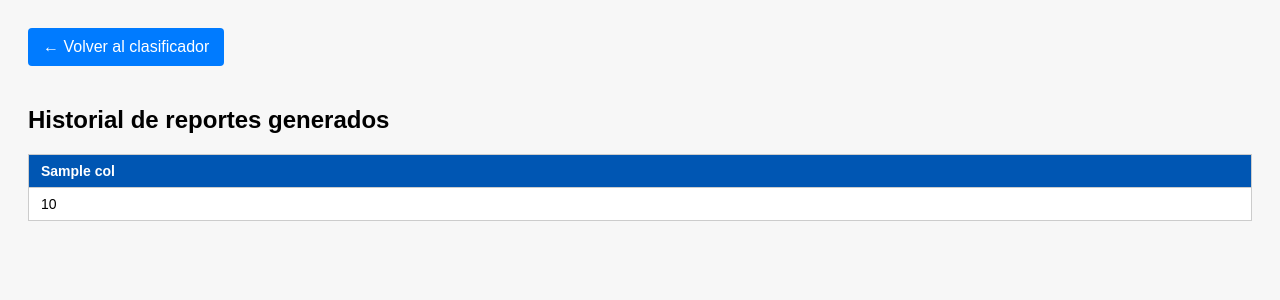
After one commit to MdeMalo/COIL, a Python web app: template templates/historial.html in a window 1280 px wide. The commit adds this page. Shown: the top 300 px of the page. Run offline with Jinja, Linux system fonts and the light colour scheme; the template is opened without the code that fills it: most values are stand-ins (such as "Sample title", 1, 10 or a date in 2020).

Commit message:
Implemetacion de historial con consultas en la base de datos

```diff
--- /dev/null
+++ b/templates/historial.html
@@ -0,0 +1,80 @@
+<!DOCTYPE html>
+<html lang="es">
+<head>
+    <meta charset="UTF-8">
+    <title>Historial de Reportes</title>
+    <style>
+        body {
+            font-family: Arial, sans-serif;
+            padding: 20px;
+            background: #f7f7f7;
+        }
+        table {
+            width: 100%;
+            border-collapse: collapse;
+            background: white;
+        }
+        th, td {
+            padding: 8px 12px;
+            border: 1px solid #ccc;
+            font-size: 14px;
+        }
+        th {
+            background: #0056b3;
+            color: white;
+            text-align: left;
+        }
+        tr:nth-child(even) {
+            background: #f1f1f1;
+        }
+        .btn-volver {
+            display: inline-block;
+            margin-bottom: 20px;
+            padding: 10px 15px;
+            background: #007BFF;
+            color: white;
+            text-decoration: none;
+            border-radius: 4px;
+        }
+        .btn-volver:hover {
+            background: #0056b3;
+        }
+        a.pdf-link {
+            color: #007BFF;
+        }
+    </style>
+</head>
+
+<body>
+    <a href="/" class="btn-volver">← Volver al clasificador</a>
+
+    <h2>Historial de reportes generados</h2>
+
+    <table>
+        <thead>
+            <tr>
+                {% for col in columnas %}
+                <th>{{ col }}</th>
+                {% endfor %}
+            </tr>
+        </thead>
+
+        <tbody>
+            {% for fila in registros %}
+            <tr>
+                {% for valor in fila %}
+                <td>
+                    {% if 'pdf' in columnas[loop.index0] and valor %}
+                        <a class="pdf-link" href="{{ valor }}" target="_blank">Abrir PDF</a>
+                    {% else %}
+                        {{ valor }}
+                    {% endif %}
+                </td>
+                {% endfor %}
+            </tr>
+            {% endfor %}
+        </tbody>
+    </table>
+
+</body>
+</html>
--- a/templates/index.html
+++ b/templates/index.html
@@ -141,6 +141,9 @@
                 class="btn btn-secondary w-50">
                 Descargar reporte PDF
             </button>
+            <a href="{{ url_for('historial') }}" class="btn btn-info w-50" role="button">
+                Ver historial de reportes
+            </a>
         </div>
 
     </form>
```
Also changed, not shown: app.py (+30 -1 lines).
